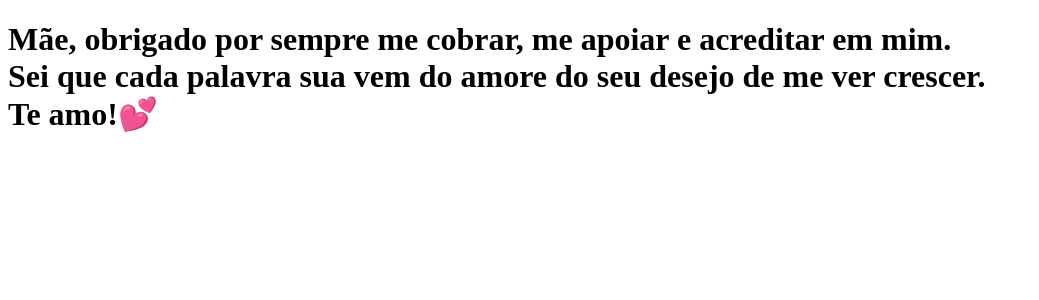
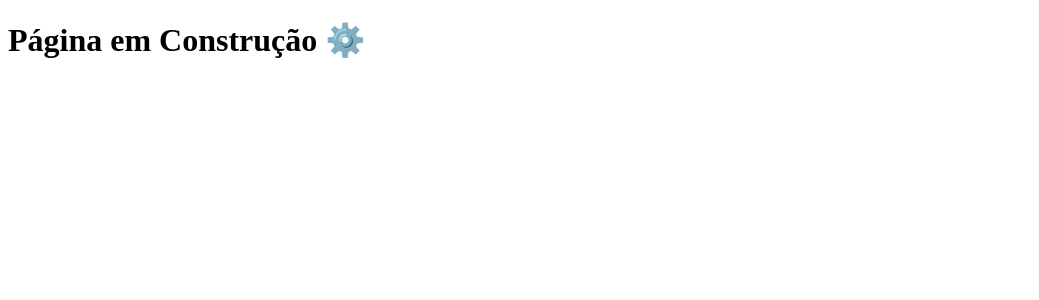
Before and after one commit to sergiocampelo10/clone-tabnews, a Next.js app: page / in a window 1280 px wide. Shown: the top 300 px of the page, without its empty margins (0-1039 px from the left). Built offline with nearby package versions, Linux system fonts and the light colour scheme.

Commit message:
Altera o texto do arquivo `index.js`

```diff
--- a/pages/index.js
+++ b/pages/index.js
@@ -1,11 +1,5 @@
 function Home() {
-  return (
-    <h1>
-      Mãe, obrigado por sempre me cobrar, me apoiar e acreditar em mim.<br></br>
-      Sei que cada palavra sua vem do amore do seu desejo de me ver crescer.
-      <br></br>Te amo!💕
-    </h1>
-  );
+  return <h1>Página em Construção ⚙️</h1>;
 }
 
 export default Home;
```
